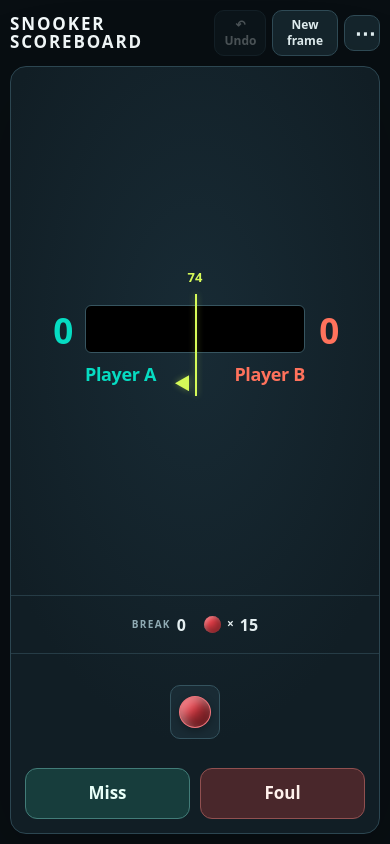
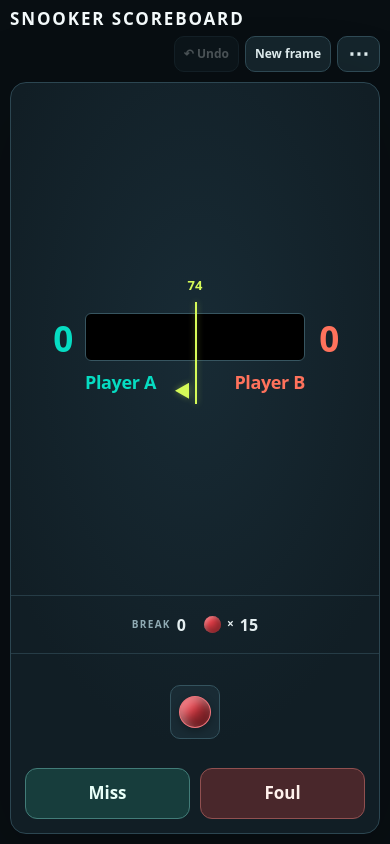
Before and after one commit to smcateer/snooker-scoerboard, a plain HTML site: page scorecard.html in a window 390 px wide. Drawn offline with Linux system fonts and the light colour scheme.

Commit message:
Prevent narrow-screen header overflow

```diff
--- a/scorecard.html
+++ b/scorecard.html
@@ -150,7 +150,8 @@ dialog h2{margin:0 0 18px;font-size:21px;line-height:1.1}
 }
 @media(max-width:640px){
   .app{padding:10px;gap:10px}
-  .topbar{min-height:40px}
+  .topbar{min-height:40px;flex-wrap:wrap;row-gap:7px}
+  .tools{margin-left:auto}
   h1{font-size:17px;letter-spacing:.11em}
   .tool{min-height:36px;padding:6px 9px;font-size:12px}
   .tool.icon{min-width:36px}
```
